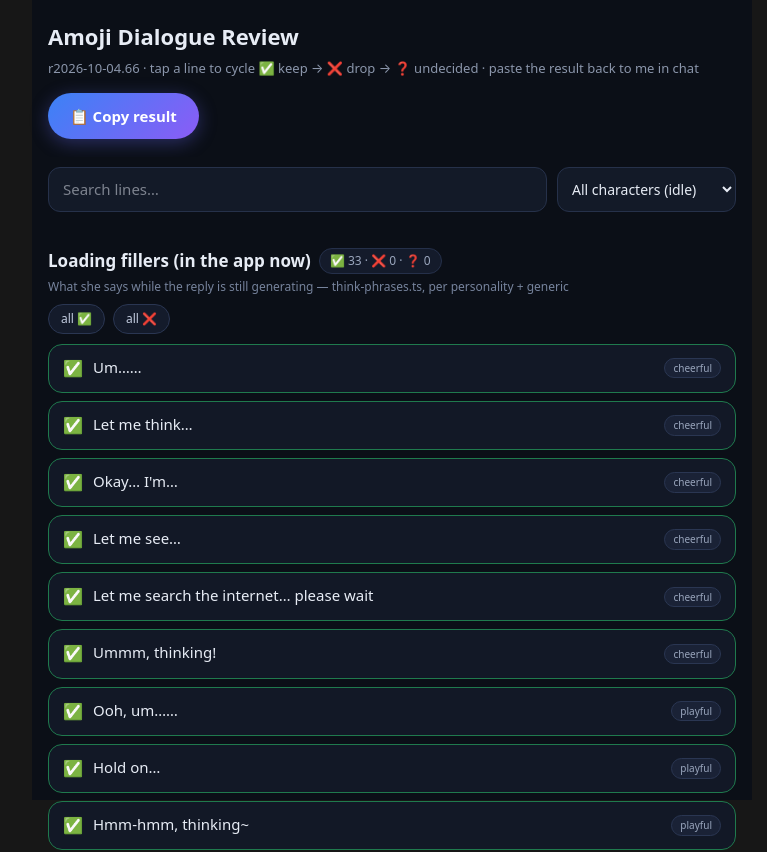
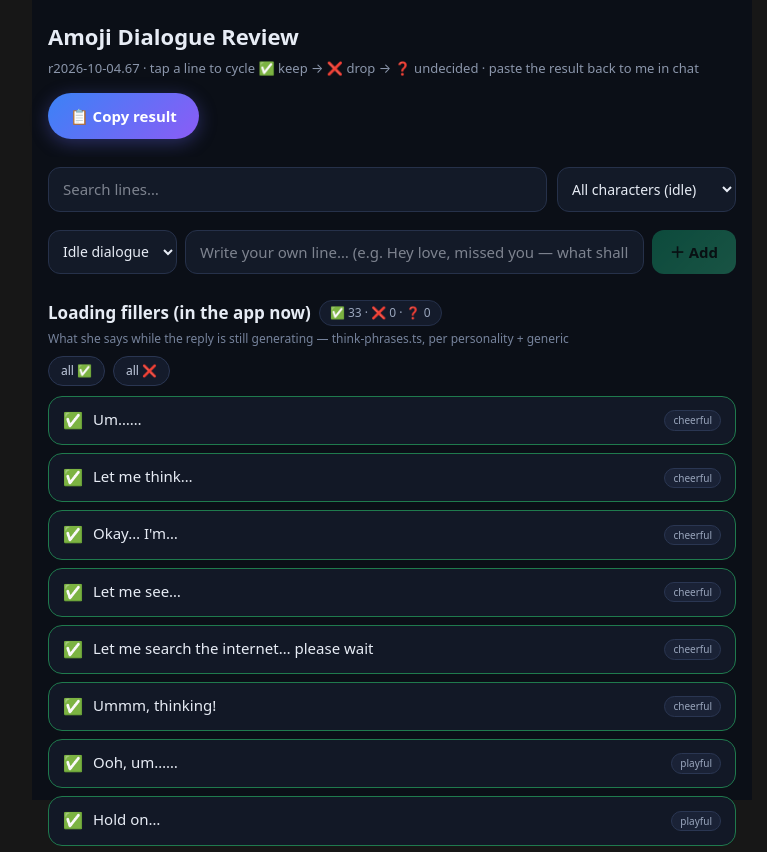
Before and after one commit to MonMonMars/amoji-app, a Next.js app in the folder apps/web/: page /dialogue-review in a window 1280 px wide. Shown: the top 852 px of the page, without its empty margins (248-1015 px from the left). Built offline with nearby package versions, Linux system fonts and the light colour scheme.

Commit message:
r67: dialogue-review — add write-your-own-line composer + custom section

```diff
--- a/apps/web/app/dialogue-review/page.tsx
+++ b/apps/web/app/dialogue-review/page.tsx
@@ -1,10 +1,12 @@
 'use client';
-// Dialogue Review page — r2026-10-04.66
+// Dialogue Review page — r2026-10-04.67
 // Master Simon asked for a full list of the preset loading + idle dialogue
 // so he can mark each line as correct / incorrect, plus a batch of NEW
 // candidate lines to select from. This page is the picker: tap a line to
 // cycle ✅ keep → ❌ drop → ❓ undecided, then hit "Copy result" and paste
 // the summary back into the chat. No backend, no app state — pure review UI.
+// r67: added a write-your-own-line composer so Simon can type custom dialogue
+// directly instead of only picking from the preset lists.
 
 import { useMemo, useState } from 'react';
 
@@ -479,20 +481,21 @@ function buildItems(): Item[] {
   return items;
 }
 
-const ALL_ITEMS = buildItems();
+const BASE_ITEMS = buildItems();
 
 function initialVerdicts(): Record<string, Verdict> {
   const v: Record<string, Verdict> = {};
-  for (const it of ALL_ITEMS) v[it.id] = it.isNew ? 'undecided' : 'keep';
+  for (const it of BASE_ITEMS) v[it.id] = it.isNew ? 'undecided' : 'keep';
   return v;
 }
 
-type SectionKey = 'loading' | 'idle' | 'newloading' | 'newidle';
+type SectionKey = 'loading' | 'idle' | 'newloading' | 'newidle' | 'custom';
 const SECTIONS: { key: SectionKey; title: string; hint: string }[] = [
   { key: 'loading', title: 'Loading fillers (in the app now)', hint: 'What she says while the reply is still generating — think-phrases.ts, per personality + generic' },
   { key: 'idle', title: 'Idle dialogue (in the app now)', hint: 'Personality lines she says when idle — persona-chatter.ts, English lines, 10 per character' },
   { key: 'newloading', title: 'NEW loading filler candidates', hint: 'Not in the app yet — mark ✅ to approve, ❌ to reject' },
   { key: 'newidle', title: 'NEW idle dialogue candidates', hint: 'Not in the app yet — positive, always ends with a question' },
+  { key: 'custom', title: 'YOUR OWN LINES', hint: 'Type custom dialogue in the composer above — lines you add default to ✅ added; tap one to change your mind' },
 ];
 
 export default function DialogueReviewPage() {
@@ -500,6 +503,11 @@ export default function DialogueReviewPage() {
   const [charFilter, setCharFilter] = useState<string>('all');
   const [query, setQuery] = useState('');
   const [copied, setCopied] = useState(false);
+  const [customItems, setCustomItems] = useState<Item[]>([]);
+  const [customKind, setCustomKind] = useState<'loading' | 'idle'>('idle');
+  const [customText, setCustomText] = useState('');
+
+  const all = useMemo(() => [...BASE_ITEMS, ...customItems], [customItems]);
 
   const toggle = (id: string) =>
     setVerdicts((v) => ({ ...v, [id]: CYCLE[v[id] ?? 'keep'] }));
@@ -507,39 +515,51 @@ export default function DialogueReviewPage() {
   const setAll = (section: SectionKey, verdict: Verdict) =>
     setVerdicts((v) => {
       const next = { ...v };
-      for (const it of ALL_ITEMS) if (sectionOf(it) === section) next[it.id] = verdict;
+      for (const it of all) if (sectionOf(it) === section) next[it.id] = verdict;
       return next;
     });
 
+  const addCustom = () => {
+    const text = customText.trim();
+    if (!text) return;
+    const id = `custom-${Date.now()}-${customItems.length}`;
+    setCustomItems((list) => [...list, { id, text, tag: customKind }]);
+    setVerdicts((v) => ({ ...v, [id]: 'keep' }));
+    setCustomText('');
+  };
+
   const filtered = useMemo(() => {
     const q = query.trim().toLowerCase();
-    return ALL_ITEMS.filter((it) => {
+    return all.filter((it) => {
       if (charFilter !== 'all' && it.tag !== charFilter) return false;
       if (q && !it.text.toLowerCase().includes(q)) return false;
       return true;
     });
-  }, [charFilter, query]);
+  }, [charFilter, query, all]);
 
   const stats = useMemo(() => {
     const s: Record<string, { keep: number; drop: number; undecided: number }> = {};
     for (const sec of SECTIONS) s[sec.key] = { keep: 0, drop: 0, undecided: 0 };
-    for (const it of ALL_ITEMS) {
+    for (const it of all) {
       const v = verdicts[it.id] ?? 'keep';
       s[sectionOf(it)][v] += 1;
     }
     return s;
-  }, [verdicts]);
+  }, [verdicts, all]);
 
   const copyResult = async () => {
-    const lines: string[] = ['AMOJI DIALOGUE REVIEW — r2026-10-04.66', ''];
+    const lines: string[] = ['AMOJI DIALOGUE REVIEW — r2026-10-04.67', ''];
     for (const sec of SECTIONS) {
-      const items = ALL_ITEMS.filter((it) => sectionOf(it) === sec.key);
+      const items = all.filter((it) => sectionOf(it) === sec.key);
       const s = stats[sec.key];
       lines.push(`=== ${sec.title.toUpperCase()} ===`);
       lines.push(`summary: ✅ keep ${s.keep} / ❌ drop ${s.drop} / ❓ undecided ${s.undecided}`);
       for (const it of items) {
         const v = verdicts[it.id] ?? 'keep';
-        if (sec.key === 'newloading' || sec.key === 'newidle') {
+        if (sec.key === 'custom') {
+          const mark = v === 'keep' ? '[ADD]' : v === 'drop' ? '[DROP]' : '[UNSURE]';
+          lines.push(`${mark} (${it.tag}) ${it.text}`);
+        } else if (sec.key === 'newloading' || sec.key === 'newidle') {
           if (v === 'keep') lines.push(`[ADD] ${it.text}`);
           else if (v === 'drop') lines.push(`[NO] ${it.text}`);
         } else {
@@ -572,7 +592,7 @@ export default function DialogueReviewPage() {
       <style>{DRV_CSS}</style>
       <header className="drv-head">
         <h1>Amoji Dialogue Review</h1>
-        <p className="drv-sub">r2026-10-04.66 · tap a line to cycle ✅ keep → ❌ drop → ❓ undecided · paste the result back to me in chat</p>
+        <p className="drv-sub">r2026-10-04.67 · tap a line to cycle ✅ keep → ❌ drop → ❓ undecided · paste the result back to me in chat</p>
         <button className="drv-copy" onClick={copyResult}>{copied ? '✓ Copied!' : '📋 Copy result'}</button>
       </header>
 
@@ -589,9 +609,28 @@ export default function DialogueReviewPage() {
         </select>
       </div>
 
+      <div className="drv-composer">
+        <select
+          className="drv-select drv-kind"
+          value={customKind}
+          onChange={(e) => setCustomKind(e.target.value as 'loading' | 'idle')}
+        >
+          <option value="idle">Idle dialogue</option>
+          <option value="loading">Loading filler</option>
+        </select>
+        <input
+          className="drv-search"
+          placeholder="Write your own line… (e.g. Hey love, missed you — what shall we do today?)"
+          value={customText}
+          onChange={(e) => setCustomText(e.target.value)}
+          onKeyDown={(e) => { if (e.key === 'Enter') addCustom(); }}
+        />
+        <button className="drv-add" onClick={addCustom} disabled={!customText.trim()}>＋ Add</button>
+      </div>
+
       {SECTIONS.map((sec) => {
         const items = filtered.filter((it) => sectionOf(it) === sec.key);
-        if (!items.length) return null;
+        if (!items.length && sec.key !== 'custom') return null;
         const s = stats[sec.key];
         return (
           <section key={sec.key} className="drv-section">
@@ -600,10 +639,12 @@ export default function DialogueReviewPage() {
               <span className="drv-counts">✅ {s.keep} · ❌ {s.drop} · ❓ {s.undecided}</span>
             </h2>
             <p className="drv-hint">{sec.hint}</p>
-            <div className="drv-bulk">
-              <button onClick={() => setAll(sec.key, 'keep')}>all ✅</button>
-              <button onClick={() => setAll(sec.key, 'drop')}>all ❌</button>
-            </div>
+            {items.length > 0 && (
+              <div className="drv-bulk">
+                <button onClick={() => setAll(sec.key, 'keep')}>all ✅</button>
+                <button onClick={() => setAll(sec.key, 'drop')}>all ❌</button>
+              </div>
+            )}
             <ul className="drv-list">
               {items.map((it) => {
                 const v = verdicts[it.id] ?? 'keep';
@@ -616,7 +657,8 @@ export default function DialogueReviewPage() {
                     >
                       <span className="drv-mark">{MARK[v]}</span>
                       <span className="drv-text">{it.text}</span>
-                      {it.tag && sec.key !== 'idle' ? <span className="drv-tag">{it.tag}</span> : null}
+                      {sec.key === 'custom' && it.tag ? <span className="drv-tag drv-tag-custom">{it.tag}</span> : null}
+                      {it.tag && sec.key !== 'idle' && sec.key !== 'custom' ? <span className="drv-tag">{it.tag}</span> : null}
                       {it.tag && sec.key === 'idle' ? <span className="drv-tag">{CHARACTER_NAMES[it.tag]?.split(' ')[0] ?? it.tag}</span> : null}
                       {it.isNew ? <span className="drv-tag drv-tag-new">NEW</span> : null}
                     </button>
@@ -637,6 +679,7 @@ export default function DialogueReviewPage() {
 }
 
 function sectionOf(it: Item): SectionKey {
+  if (it.id.startsWith('custom-')) return 'custom';
   if (it.isNew) return it.id.startsWith('newload') ? 'newloading' : 'newidle';
   return it.id.startsWith('load') ? 'loading' : 'idle';
 }
@@ -650,6 +693,11 @@ const DRV_CSS = `
   .drv-controls{display:flex;gap:10px;margin:18px 0 8px;position:sticky;top:0;background:#0b0f17;padding:10px 0;z-index:5}
   .drv-search{flex:1;background:#131a28;border:1px solid #26314a;color:#e7ecf5;border-radius:12px;padding:10px 14px;font-size:15px;outline:none}
   .drv-select{background:#131a28;border:1px solid #26314a;color:#e7ecf5;border-radius:12px;padding:10px;font-size:14px;max-width:46%}
+  .drv-composer{display:flex;gap:8px;margin:4px 0 14px;align-items:stretch}
+  .drv-kind{max-width:130px;flex:none}
+  .drv-add{flex:none;background:linear-gradient(135deg,#10b981,#34d399);border:none;color:#04120c;font-weight:700;font-size:15px;padding:0 18px;border-radius:12px;cursor:pointer;box-shadow:0 4px 14px rgba(16,185,129,.3)}
+  .drv-add:active{transform:scale(.95)}
+  .drv-add:disabled{opacity:.35;cursor:default;box-shadow:none}
   .drv-section{margin-top:26px}
   .drv-section h2{font-size:17px;font-weight:700;display:flex;flex-wrap:wrap;gap:8px;align-items:center;margin:0 0 4px}
   .drv-counts{font-size:12px;font-weight:500;color:#9aa6bd;background:#141b2b;border:1px solid #25304a;padding:3px 10px;border-radius:999px}
@@ -667,6 +715,7 @@ const DRV_CSS = `
   .drv-text{flex:1}
   .drv-tag{flex:none;font-size:10px;color:#9aa6bd;background:#1a2236;border:1px solid #2a3652;padding:2px 8px;border-radius:999px;align-self:center}
   .drv-tag-new{color:#fbbf24;border-color:#6b5312;background:#241d08}
+  .drv-tag-custom{color:#6ee7b7;border-color:#14532d;background:#07150f}
   .drv-foot{margin-top:36px;text-align:center;color:#76839c;font-size:13px}
   .drv-foot .drv-copy{margin-bottom:10px}
 `;
```
